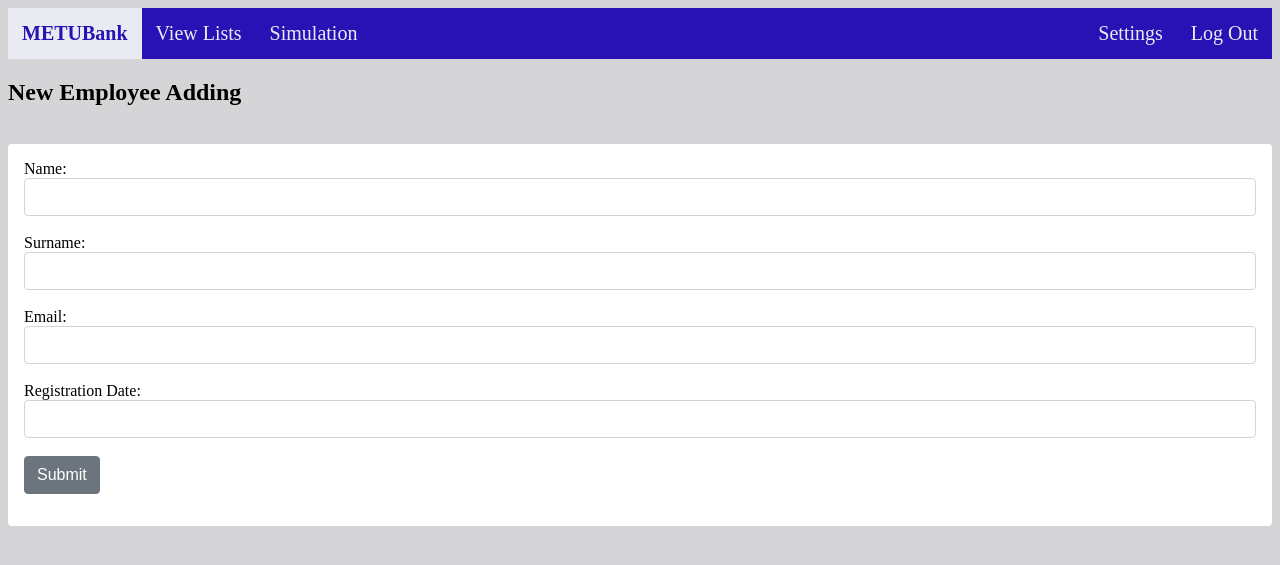
After one commit to iremciloglu/flaskvs, a Flask app: a page that uses templates/add_employee.html in a window 1280 px wide. The commit adds this page. Shown: the top 565 px of the page. Run offline with Flask 3, Linux system fonts and the light colour scheme.

Commit message:
trying to add add_employee func

```diff
--- /dev/null
+++ b/templates/add_employee.html
@@ -0,0 +1,46 @@
+
+{% block header %}
+  <title>New Employee Adding</title>
+  <link rel="stylesheet" href="../static/view_list.css">
+  <link rel="stylesheet" href="../static/edit.css">
+  {% endblock %}
+ {% extends 'main.html' %}
+
+ {% block content %}
+
+  <h1>New Employee Adding</h1>
+
+  <br/>
+<div class="shadow p-3 mb-5 bg-body rounded">
+  <form action="http://127.0.0.1:5000/add_employee/{{name}}" method="POST">
+      {{ form.hidden_tag() }}
+
+      {{ form.name.label(class="form-label") }}
+
+      {{ form.name(class="form-control") }}
+      <br/>
+
+      {{ form.surname.label(class="form-label") }}
+
+      {{ form.surname(class="form-control") }}
+      <br/>
+
+      {{ form.email.label(class="form-label") }}
+
+      {{ form.email(class="form-control") }}
+      <br/>
+
+      {{ form.reg_date.label(class="form-label") }}
+
+      {{ form.reg_date(class="form-control") }}
+
+      <br/>
+
+
+
+      {{ form.submit(class="btn btn-secondary") }}
+  </form>
+</div>
+<br/><br/><br/>
+
+{% endblock %}
--- a/templates/view_branch.html
+++ b/templates/view_branch.html
@@ -23,6 +23,7 @@
       {% endfor %}
     <td><a href="http://127.0.0.1:5000/branch_emp/{{row[0]}}">Employee List</a></td>
     <td><a href="http://127.0.0.1:5000/queue/{{row[-1]}}">Queue Details</a></td>
+    <td><a href="http://127.0.0.1:5000/add_employee/{{row[0]}}">Add New Employee</a></td>
   </tr>
   {% endfor %}
 
--- a/test.py
+++ b/test.py
@@ -1,10 +1,11 @@
 from flask import *
-from firebase_admin import credentials, firestore
+from firebase_admin import credentials, auth
 from flask_firebase_admin import FirebaseAdmin
 from flask_wtf import FlaskForm
-from wtforms import StringField, SubmitField,DateField
+from wtforms import StringField, SubmitField
 from wtforms.validators import DataRequired
 import os
+import pyrebase
 
 app = Flask(__name__)
 SECRET_KEY = os.urandom(32)
@@ -58,7 +59,6 @@ def login():
         pass
     return render_template("admin_login.html")
 
-
 @app.route('/logout') # after logout operation, web site redirects to the login screen
 def logout():
     session.clear()
@@ -68,7 +68,7 @@ def logout():
 def home():
     return render_template("home.html")
 
-#
+####### view parts
 @app.route('/branch',methods=["GET", "POST"])
 def branch():# this shows all the branches in the db
     branchesref = db.collection('Branches') #our database's "Branches" collection's connection is shown here
@@ -212,7 +212,6 @@ def delete_queue_customer(Queue,customer_id):
         queueref.document(doc.id).delete()      # deleting the employee who has passed uid when found
     return redirect('/queue/<Queue>')
 
-
 @app.route('/customer_edit/<uid>', methods=["GET","POST"])
 def customer_edit(uid):
     # Query the Customers collection to get the customer with the specified uid
@@ -278,7 +277,6 @@ def queue_cust_edit(Queue,customer_id):
     active_customer={}
     for doc in query:
         active_customer = doc.to_dict()
-        #active_customer['id'] = doc.id
 
     if request.method == "POST":
         # Update the customer fields with the form data
@@ -298,6 +296,46 @@ def queue_cust_edit(Queue,customer_id):
     else:
         return render_template("queue_cust_edit.html", form=form, active_customer=active_customer, Queue=Queue, customer_id=customer_id)
 
+@app.route("/add_employee/<name>", methods = ["POST", "GET"])
+def add_employee(name):#not ready
+    form=EmployeeForm()
+    employee={}
+    if request.method == "POST":#Only listen to POST
+        # Update the employee fields with the form data
+        employee['name'] = request.form['name']
+        employee['email'] = request.form['email']
+        employee['surname'] = request.form['surname']
+        employee['reg_date'] = request.form['reg_date']
+        #employee['password'] = request.form['password']#password??
+
+        try:
+            #Try creating the user account using the provided data
+            auth.create_user_with_email_and_password(employee['email'], employee['password'])
+
+            #Append data to the firebase realtime database
+            uid="NgSlzpwN6BYqiygO2PyFd4ZgTemp"#temp
+            employeesref = db.collection('Employees')
+            employeesref.document(uid).set(employee)
+            #Go to employee list page
+            return redirect(url_for('branch_employee'))
+        except:
+            #If there is any error, redirect to branch list page
+            return redirect(url_for('branch'))
+
+    else:
+        return render_template("add_employee.html",name=name,form=form)
+
 
 if __name__ == "__main__":
     app.run(debug=True)
+
+##### to do #####
+#log out kitle
+#css queue cust editte gözükmüyor, düzelt
+#formlarda değişmeyecek kısımları kitle
+#add employee i tamamla
+#login i autha bağlamayı dene
+#UI improvements
+#dashboarda başla
+#total waited time gözükmüyor bi sor
+#queue cust editte priorityi sadece o queue için geçici ayarlıyoruz bence ok ama yine de sor
```
